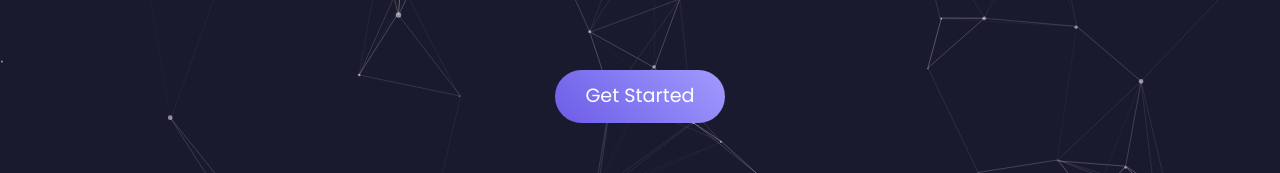
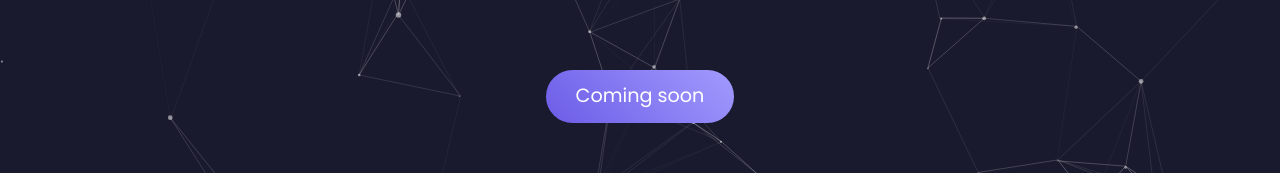
Before and after one commit to Gxnza48/Dark-Land, a plain HTML site: page index.html in a window 1280 px wide. Shown: the part 452-625 px from the top of the page. Drawn offline with nearby package versions, Linux system fonts and the light colour scheme; a web font is replaced by a local one.

Commit message:
Update index.html

```diff
--- a/index.html
+++ b/index.html
@@ -51,7 +51,7 @@
             <div class="container">
                 <h1 class="gradient-text">WELCOME TO MAKEFY</h1>
                 <p class="lead">An AI tool to quickly and easily generate Discord server templates, complete with roles and channels for those who find it challenging.</p>
-                <button class="cta-button">Get Started</button>
+                <button class="cta-button">Coming soon</button>
             </div>
         </section>
         <section id="features" class="features py-5">
```
